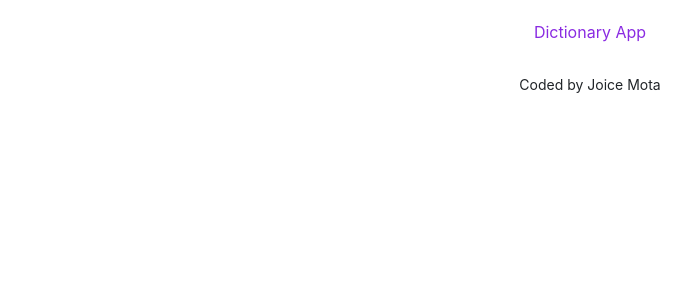
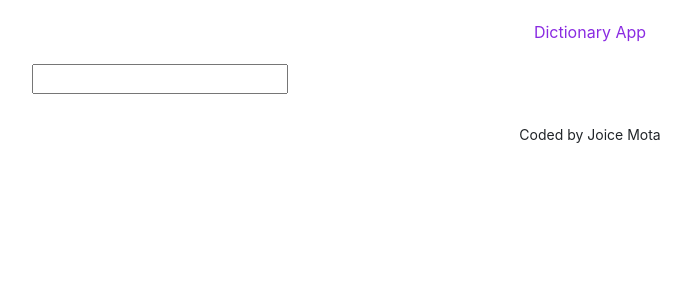
Before and after one commit to Joicemotamoreira/dictionary-project, a React (Create React App) app: page / in a window 1280 px wide. Shown: the top 300 px of the page, without its empty margins (50-741 px from the left). Built offline with nearby package versions, Linux system fonts and the light colour scheme.

Commit message:
Added search engine

```diff
--- a/src/Dictionary.css
+++ b/src/Dictionary.css
@@ -1,3 +1,2 @@
 .Dictionary {
-  background-color: blue;
 }
--- a/src/Dictionary.js
+++ b/src/Dictionary.js
@@ -1,6 +1,22 @@
-import React from "react";
+import React, { useState } from "react";
 import "./Dictionary.css";
 
 export default function Dictionary() {
-  return <div className="Dictionary"></div>;
+  let [keyword, setKeyword] = useState("");
+
+  function search(event) {
+    event.preventDefault();
+    alert(`Searching for ${keyword} definition!`);
+  }
+
+  function handleKeywordChange(event) {
+    setKeyword(event.target.value);
+  }
+  return (
+    <div className="Dictionary">
+      <form onSubmit={search}>
+        <input type="search" onChange={handleKeywordChange} />
+      </form>
+    </div>
+  );
 }
```
